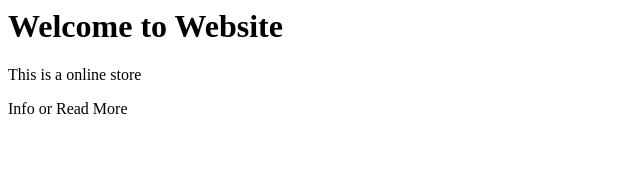
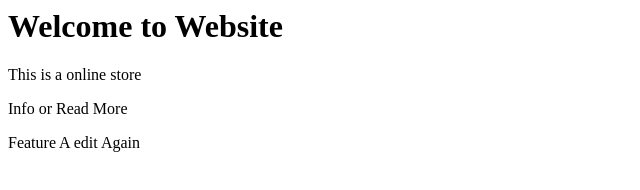
Before and after one commit to AbdullahArif2018/new-project, a plain HTML site: page index.html in a window 1280 px wide. Shown: the whole page, without its empty margins (0-640 px from the left). Drawn offline with Linux system fonts and the light colour scheme.

Commit message:
edit again

```diff
--- a/index.html
+++ b/index.html
@@ -2,4 +2,5 @@
 <h1>Welcome to Website</h1>
 <p>This is a online store</p>
 <p>Info or Read More</p>
+<p>Feature A edit Again</p>
 </html>
```
